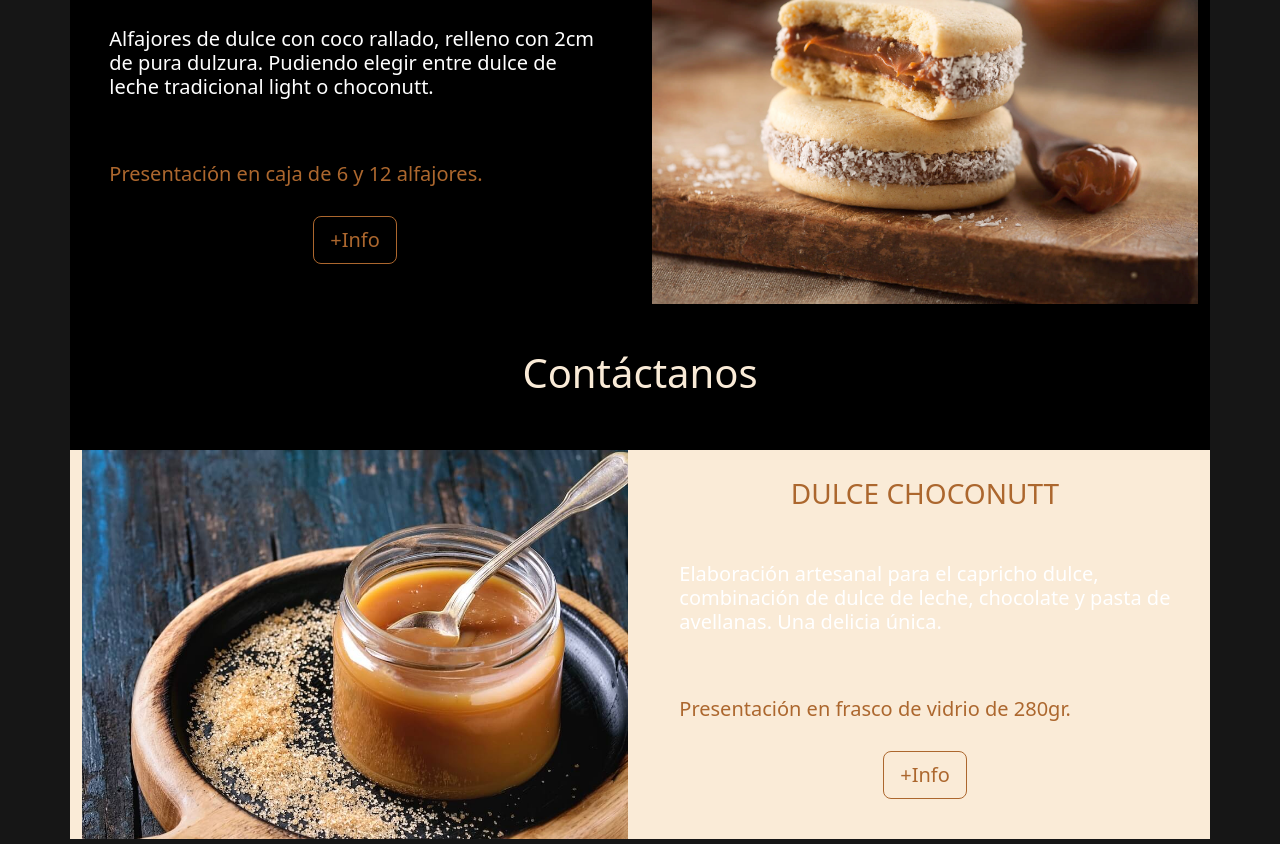
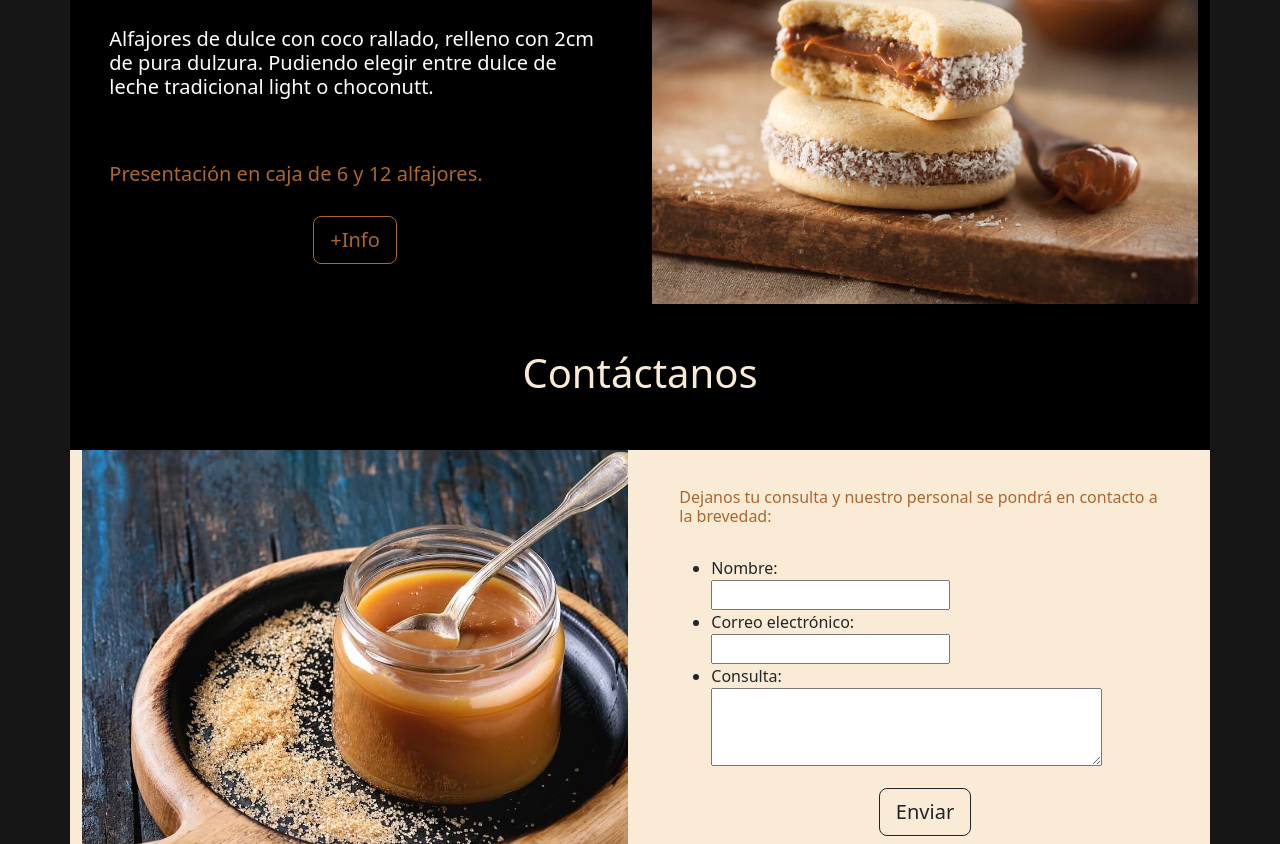
Before and after one commit to HeinrichLeandro/HUMAYA, a plain HTML site: page Index.html in a window 1280 px wide. Shown: the part 2371-3215 px from the top of the page. Drawn offline with nearby package versions, Linux system fonts and the light colour scheme.

Commit message:
agregado el formulario en contactos

```diff
--- a/Formato.css
+++ b/Formato.css
@@ -103,3 +103,16 @@ body{
 .contacto1{
     background-color: antiquewhite;
 }
+
+.contacto2{
+    color: rgb(172, 103, 46);
+    padding-top: 7%;
+    padding-bottom: 4%;
+    padding-left: 5%;
+    padding-right: 5%;
+}
+
+.contacto3{
+    padding-left: 5%;
+    padding-right: 5%;
+}
--- a/Index.html
+++ b/Index.html
@@ -140,10 +140,24 @@
                   <img src="IMAGENES/contacto1b.jpg" width="100%" height="100%">
                 </div>
                 <div class="col-lg order-0 order-lg-1">
-                    <h3 class="nombreProduc text-center">DULCE CHOCONUTT</h3>
-                    <h5 class="descriProduc text-left">Elaboración artesanal para el capricho dulce, combinación de dulce de leche, chocolate y pasta de avellanas. Una delicia única.</h5>
-                    <h5 class="presenProduc text-left">Presentación en frasco de vidrio de 280gr.</h5>
-                    <h4 class="botonProduc text-center"><a class="btn btn-outline-warning btn-lg btn-p" href="#" role="button">+Info</a></h4>
+                    <h6 class="contacto2 text-left">Dejanos tu consulta y nuestro personal se pondrá en contacto a la brevedad:</h3>
+                        <form action="/my-handling-form-page" class="contacto3" method="post">
+                            <ul>
+                                <li>
+                                    <label for="name">Nombre:</label><br>
+                                    <input type="text" cols="35" id="name" name="user_name" />
+                                </li>
+                                <li>
+                                    <label for="mail">Correo electrónico:</label><br>
+                                    <input type="email" cols="35" id="mail" name="user_mail" />
+                                </li>
+                                <li>
+                                    <label for="msg">Consulta:</label><br>
+                                    <textarea id="msg" cols="40" rows="3" name="user_message"></textarea>
+                                </li>
+                            </ul>
+                        </form>
+                        <h4 class="text-center"><a class="btn btn-outline-dark btn-lg" role="button" tipe="submit">Enviar</a></h4>
                 </div>
             </div>
 
```
